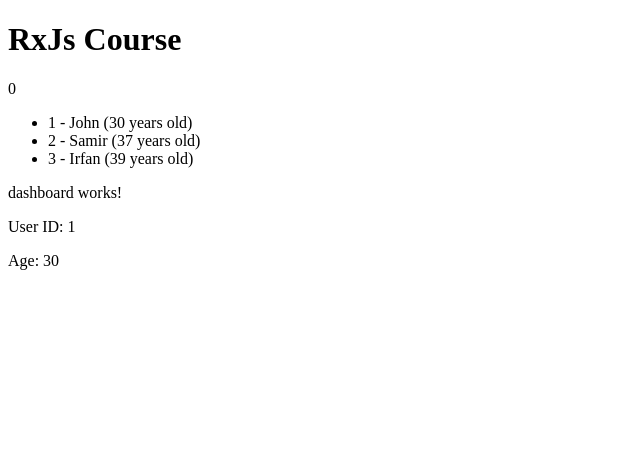
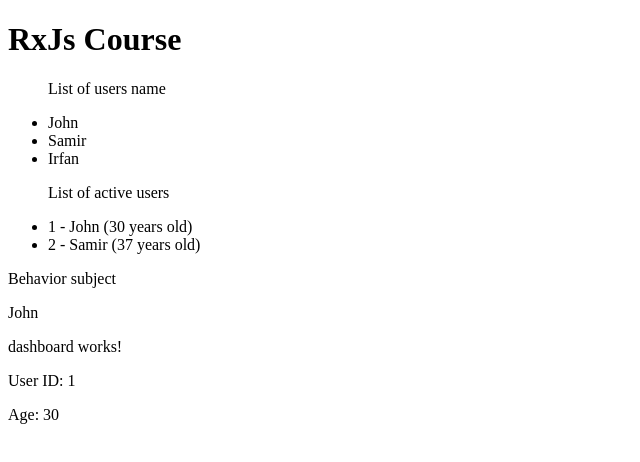
Before and after one commit to Arminbusatlic72/angular-rxjs, an Angular app: page / in a window 1280 px wide. Shown: the top 462 px of the page, without its empty margins (0-640 px from the left). Built offline with nearby package versions, Linux system fonts and the light colour scheme.

Commit message:
implementation of rxjs operators and behavior subject, usage of combineLatest() in order to have one async pipe in template.

```diff
--- a/src/app/app.component.html
+++ b/src/app/app.component.html
@@ -1,10 +1,60 @@
 <h1>RxJs Course</h1>
-{{ data }}
+
+<!-- <ul>
+  <p>List of users</p>
+
+  @for (user of newUsers$ | async; track user.id) {
+  <li>
+    {{ user.id }} - {{ user.name }} ({{ user.age }} years old) is user active:
+    {{ user.isActive }}
+  </li>
+  }
+</ul>
 <ul>
-  <li *ngFor="let user of newUsers$ | async">
-    {{ user.id }} - {{ user.name }} ({{ user.age }} years old)
+  <p>List of users name</p>
+
+  @for (userName of newUsersNames$ | async; track userName) {
+  <li>
+    {{ userName }}
   </li>
+  }
 </ul>
+<ul>
+  <p>List of active users</p>
+  @for (user of filteredUsers$ | async; track user.id) {
+  <li>{{ user.id }} - {{ user.name }} ({{ user.age }} years old)</li>
+  }
+</ul> -->
+
+<!-- <p>List of users</p>
+  @if (data$ | async; as data) { @for (user of data.newUsers; track user.id) {
+  <li>
+    {{ user.id }} - {{ user.name }} ({{ user.age }} years old) is user active:
+    {{ user.isActive }}
+  </li>
+  } } -->
+
+<ul>
+  <p>List of users name</p>
+  @if (data$ | async; as data) { @for (userName of data.newUsersNames; track
+  userName) {
+  <li>
+    {{ userName }}
+  </li>
+  } }
+</ul>
+<ul>
+  <p>List of active users</p>
+  @if (data$ | async; as data) { @for (user of data.filteredUsers; track
+  user.id) {
+  <li>{{ user.id }} - {{ user.name }} ({{ user.age }} years old)</li>
+  } }
+</ul>
+
+<span>Behavior subject</span>
+@if (newUser$ | async; as newUser) {
+<p>{{ newUser.name }}</p>
+}
 <app-dashboard></app-dashboard>
 <app-test-board></app-test-board>
 <router-outlet />
--- a/src/app/app.component.ts
+++ b/src/app/app.component.ts
@@ -1,6 +1,15 @@
 import { Component, OnInit } from '@angular/core';
 import { RouterOutlet } from '@angular/router';
-import { of, from, fromEvent, Observable, combineLatest } from 'rxjs';
+import {
+  of,
+  from,
+  fromEvent,
+  Observable,
+  combineLatest,
+  map,
+  filter,
+  BehaviorSubject,
+} from 'rxjs';
 import { CommonModule } from '@angular/common';
 
 import { DashboardComponent } from './components/dashboard/dashboard.component';
@@ -14,12 +23,35 @@ export class AppComponent implements OnInit {
   data: number = 0;
 
   newUsers = [
-    { id: 1, name: 'John', age: 30 },
-    { id: 2, name: 'Samir', age: 37 },
-    { id: 3, name: 'Irfan', age: 39 },
+    { id: 1, name: 'John', age: 30, isActive: true },
+    { id: 2, name: 'Samir', age: 37, isActive: true },
+    { id: 3, name: 'Irfan', age: 39, isActive: false },
   ];
   newUsers$ = of(this.newUsers);
-
+  newUser$ = new BehaviorSubject<{ id: string; name: string | null }>({
+    id: '',
+    name: '',
+  });
+  newUsersNames$ = this.newUsers$.pipe(
+    map((users) => users.map((user) => user.name))
+  );
+  filteredUsers$ = this.newUsers$.pipe(
+    // filter((users) => users.every((user) => user.isActive))
+    map((users) => users.filter((user) => user.isActive))
+  );
+  data$ = combineLatest([
+    this.newUser$,
+    this.newUsers$,
+    this.newUsersNames$,
+    this.filteredUsers$,
+  ]).pipe(
+    map(([newUsers, newUser, newUsersNames, filteredUsers]) => ({
+      newUsers,
+      newUser,
+      newUsersNames,
+      filteredUsers,
+    }))
+  );
   constructor() {
     const users = [
       { id: 1, name: 'John', age: 30 },
@@ -55,8 +87,16 @@ export class AppComponent implements OnInit {
     });
   }
   ngOnInit(): void {
-    this.newUsers$.subscribe((data) =>
-      console.log('ovo je in ng on init', data)
+    this.data$.subscribe((data) =>
+      console.log('ovo je kombinovana lista', data)
     );
+    this.data$.subscribe((data) =>
+      console.log('This is combined object:', data)
+    );
+
+    setTimeout(() => {
+      this.newUser$.next({ id: '1', name: 'John' });
+    }, 2000);
+    this.newUser$.subscribe((user) => console.log('user:', user));
   }
 }
```
